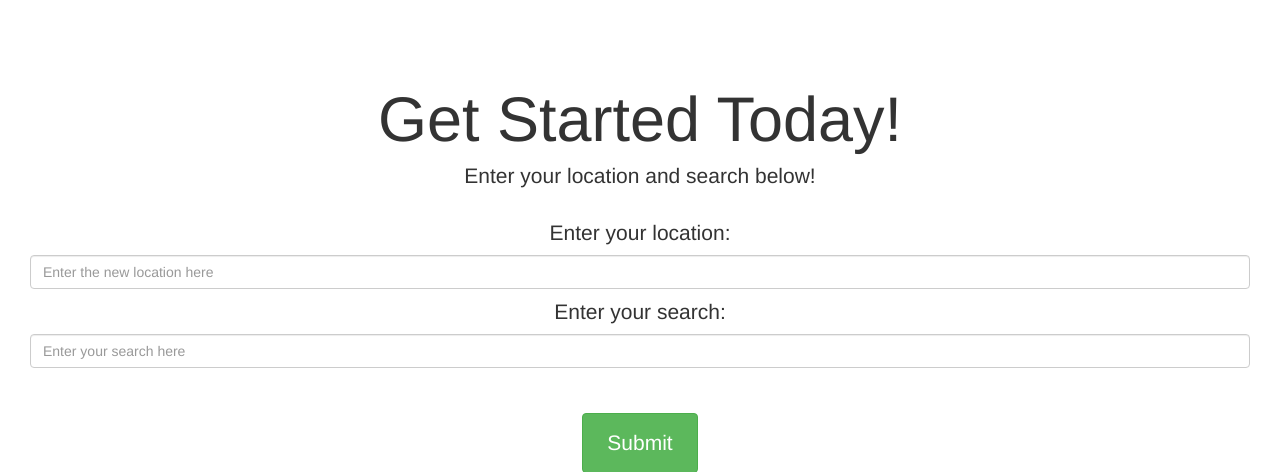
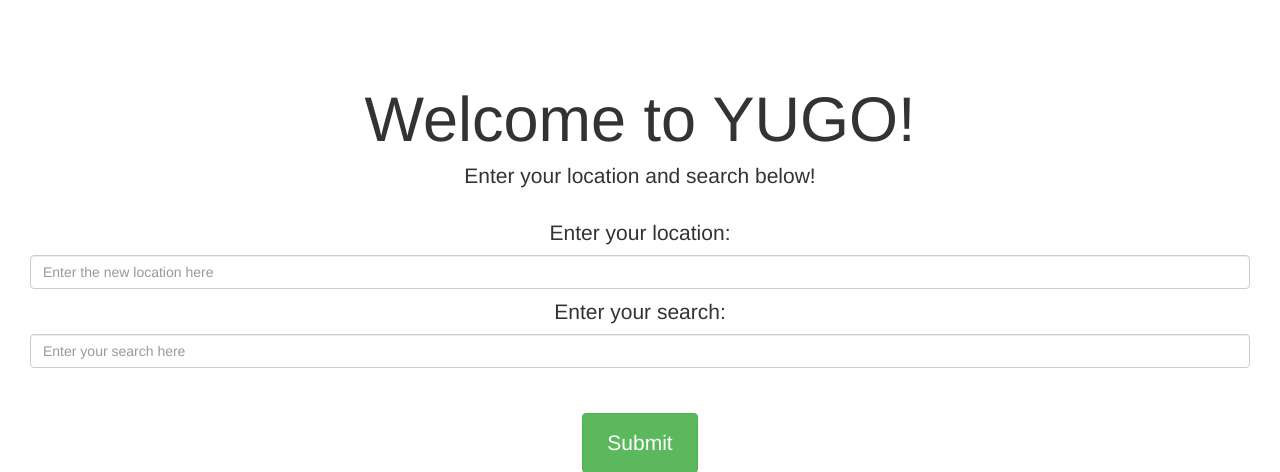
Before and after one commit to stuycs-softdev-fall-2013/proj2-pd7-04-yugo, a Flask app: page / in a window 1280 px wide. Shown: the part 78-550 px from the top of the page. Run offline with Flask 2, Linux system fonts and the light colour scheme.

Commit message:
Update index.html

```diff
--- a/templates/index.html
+++ b/templates/index.html
@@ -33,7 +33,7 @@
 
 
    <div class="jumbotron">
-        <h1>Get Started Today!</h1>
+        <h1>Welcome to YUGO!</h1>
         <p class="lead">Enter your location and search below!</p>
        	<form method=POST>
 	  <div class=description>Enter your location:</div>
```
